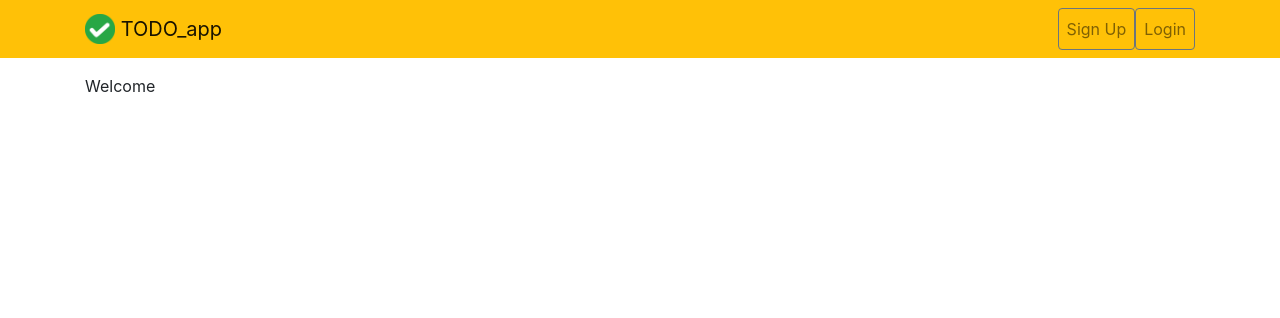
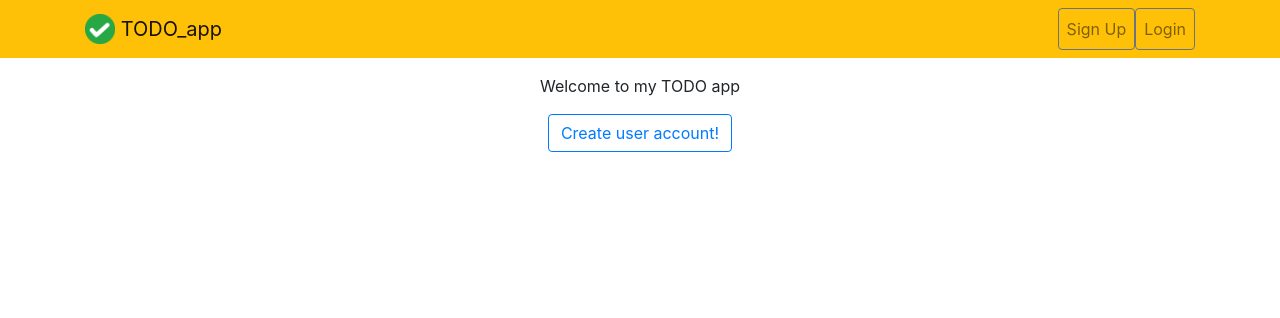
Before and after one commit to JaworskiAleksander/TODO_app, a Django app: page / in a window 1280 px wide. Shown: the top 318 px of the page. Run offline with Django 3.2, Linux system fonts and the light colour scheme; some libraries are stand-ins or nearby versions.

Commit message:
bootstrapped home.html template

```diff
--- a/TODO/templates/TODO/home.html
+++ b/TODO/templates/TODO/home.html
@@ -1,9 +1,13 @@
 {% extends 'TODO/base.html' %}
 
 {% block content %}
-Welcome
-{% if error_msg %}
-<h2> {{ error_msg }}</h2>
-{% endif %}
+
+<div class="row justify-content-center mt5">
+    <div class="col-md-7 text-center">
+        <p>Welcome to my TODO app</p>
+        <a href="{% url 'signupuser' %}" class="btn btn-outline-primary">Create user account!</a>
+
+    </div>
+</div>
 
 {% endblock %}
```
